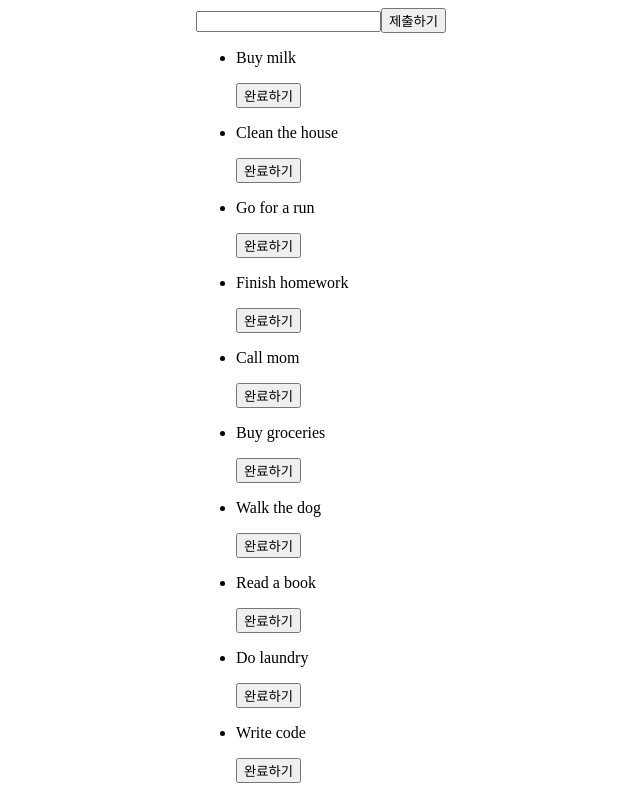
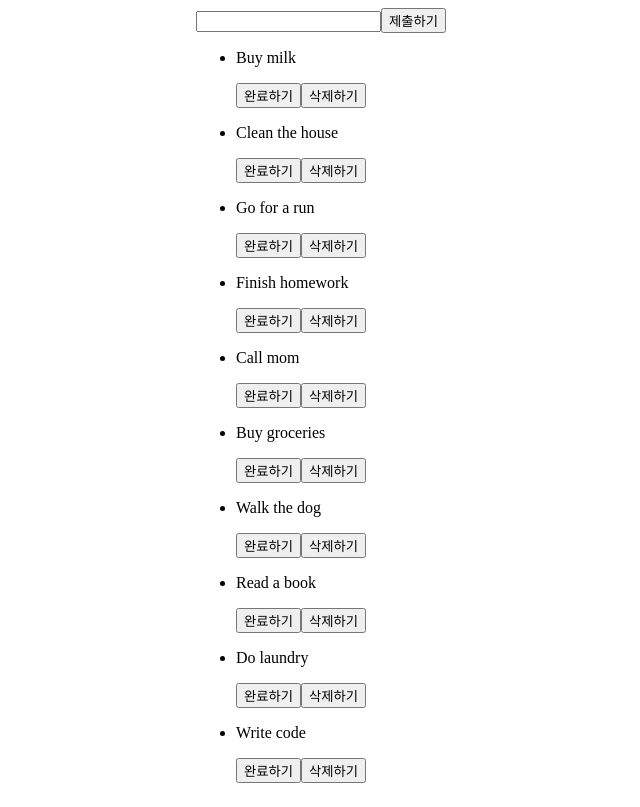
Before and after one commit to Baek-hJ/react-basic-9th-todo, a React (Vite) app: page / in a window 1280 px wide. Shown: the whole page, without its empty margins (319-959 px from the left). Built offline with nearby package versions, Linux system fonts and the light colour scheme.

Commit message:
delete 버튼 만들기 및 버튼 실행

```diff
--- a/package.json
+++ b/package.json
@@ -11,7 +11,8 @@
   },
   "dependencies": {
     "react": "^18.3.1",
-    "react-dom": "^18.3.1"
+    "react-dom": "^18.3.1",
+    "styled-components": "^6.1.14"
   },
   "devDependencies": {
     "@eslint/js": "^9.17.0",
--- a/src/components/TodoList.jsx
+++ b/src/components/TodoList.jsx
@@ -56,6 +56,18 @@ const TodoList = () => {
         setTodos(updateTodos);
     }
 
+    const handleDelete = (id) => {
+        const updatedTodos = todos.filter((todo) => {
+            if (todo.id === id) {
+                return false;
+            } else {
+                return true;
+            }
+        });
+
+        setTodos(updatedTodos);
+    };
+
     return (
         // return (소괄호) 안에는 하나의 태그만 들어갈 수 있어서 div로 감싸줌줌
         <div>
@@ -73,6 +85,8 @@ const TodoList = () => {
                             >{text}</p>
                         <button onClick={ () => handleToggleCompleted(id)}>
                             {completed ? "취소하기" : "완료하기"}</button>
+
+                        <button onClick={() => handleDelete(id)}>삭제하기</button>
                     </li>
                 ))}
             </ul>
```
Also changed, not shown: 1 other file (tests, documents, lock files or other folders).
